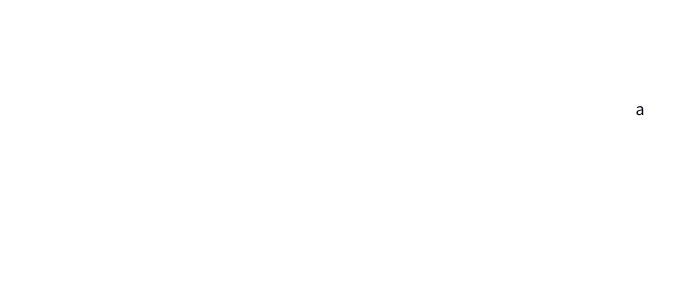
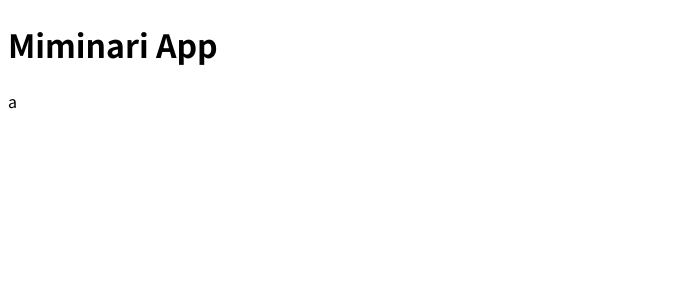
Before and after one commit to daichan2019/miminari-app, a Next.js app: page / in a window 1280 px wide. Shown: the top 300 px of the page, without its empty margins (0-698 px from the left). Built offline with nearby package versions, Linux system fonts and the light colour scheme.

Commit message:
feat: add clerk

```diff
--- a/package.json
+++ b/package.json
@@ -14,6 +14,7 @@
   },
   "dependencies": {
     "@biomejs/biome": "1.5.2",
+    "@clerk/nextjs": "4.29.5",
     "@commitlint/config-conventional": "18.4.4",
     "@types/node": "20.11.5",
     "@types/react": "18.2.48",
--- a/src/app/layout.tsx
+++ b/src/app/layout.tsx
@@ -1,6 +1,7 @@
+import Header from '@/components/heder'
 import { notoSansJp } from '@/lib/fonts'
-import type { Metadata } from 'next'
-import './globals.css'
+import { ClerkProvider } from '@clerk/nextjs'
+import { Metadata } from 'next'
 
 export const metadata: Metadata = {
   title: 'Miminari App',
@@ -13,8 +14,13 @@ export default function RootLayout({
   children: React.ReactNode
 }>) {
   return (
-    <html lang='ja'>
-      <body className={notoSansJp.className}>{children}</body>
-    </html>
+    <ClerkProvider>
+      <html lang='ja'>
+        <body className={notoSansJp.className}>
+          <Header />
+          {children}
+        </body>
+      </html>
+    </ClerkProvider>
   )
 }
--- /dev/null
+++ b/src/components/heder.tsx
@@ -0,0 +1,7 @@
+export default function Header() {
+  return (
+    <header>
+      <h1 className='text-4xl'>Miminari App</h1>
+    </header>
+  )
+}
```
Also changed, not shown: src/middleware.ts (added, +7 -0 lines), 2 other files (tests, documents, lock files or other folders).
